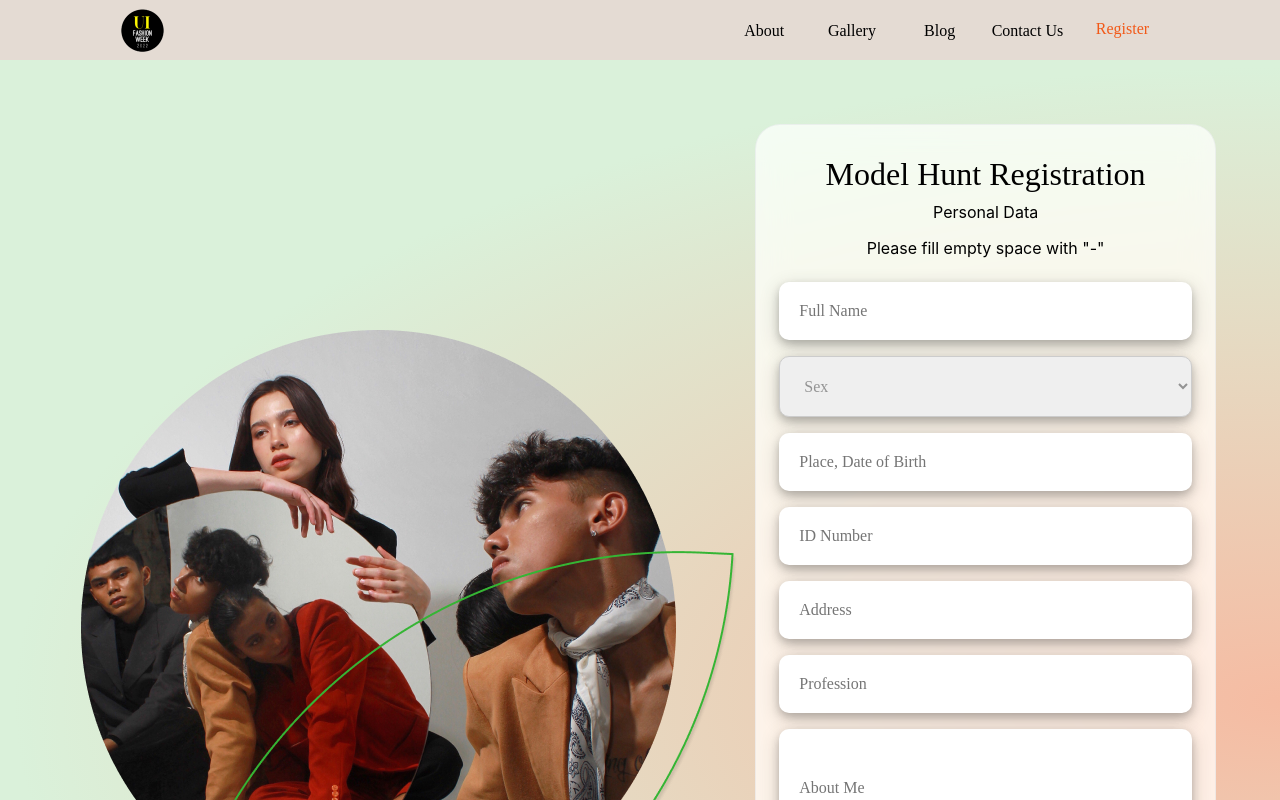
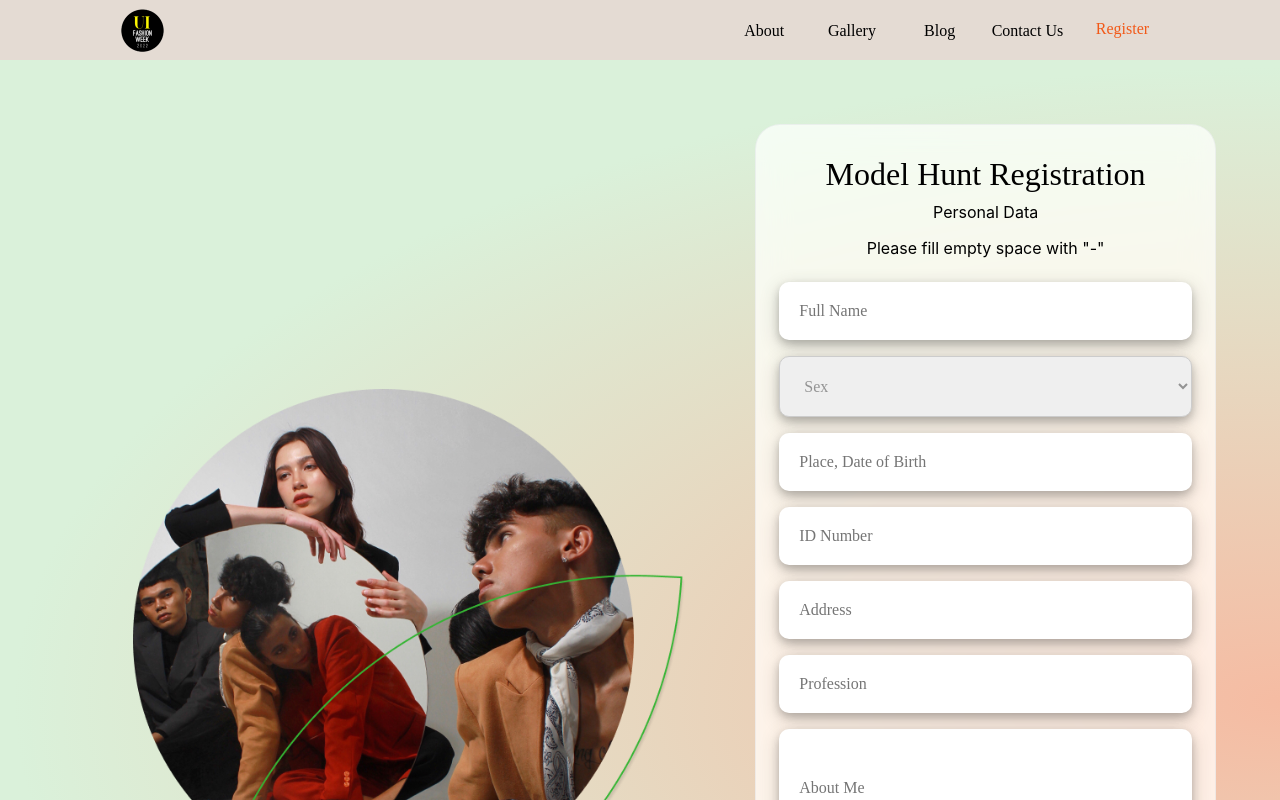
Before and after one commit to idahdam/uifashionweek, a React (Create React App) app: page /register in a window 1280 px wide. Shown: the top 800 px of the page. Built offline with nearby package versions, Linux system fonts and the light colour scheme; a web font is replaced by a local one.

Commit message:
update homeand register

```diff
--- a/src/components/home/landingPage/landingPage.element.js
+++ b/src/components/home/landingPage/landingPage.element.js
@@ -117,6 +117,7 @@ export const LandingPageButton = styled.button`
     height: 33px;
     font-size: 14px;
     margin-left:10%;
+    margin-top:5%;
   }
 `;
 
--- a/src/components/register/register.element.js
+++ b/src/components/register/register.element.js
@@ -19,11 +19,23 @@ export const RegisterContainerRow = styled.div`
 
 export const RegisterContainerCol = styled.div`
   flex: 50%;
+  width: 50%;
+  @media screen and (max-width: 960px) {
+    display: none;
+  }
 `;
 export const RegisterContainerCol2 = styled.div`
   flex: 30%;
+  @media screen and (max-width: 960px) {
+    flex: 100%;
+    width:100%;
+  }
 `;
-export const RegisterImage = styled.img``;
+export const RegisterImage = styled.img`
+  width:80%;
+  @media screen and (max-width: 960px) {
+    display: none;
+  }`;
 
 export const RegisterCardContainer = styled.div`
   backdrop-filter: blur(16px) saturate(180%);
@@ -207,6 +219,7 @@ export const RegisterUploadSliderInput = styled.input`
   opacity: 0;
   z-index: 2;
 `;
+
 export const RegisterUploadSlider = styled.div`
   background: #ece3df;
   border-radius: 30px;
```
